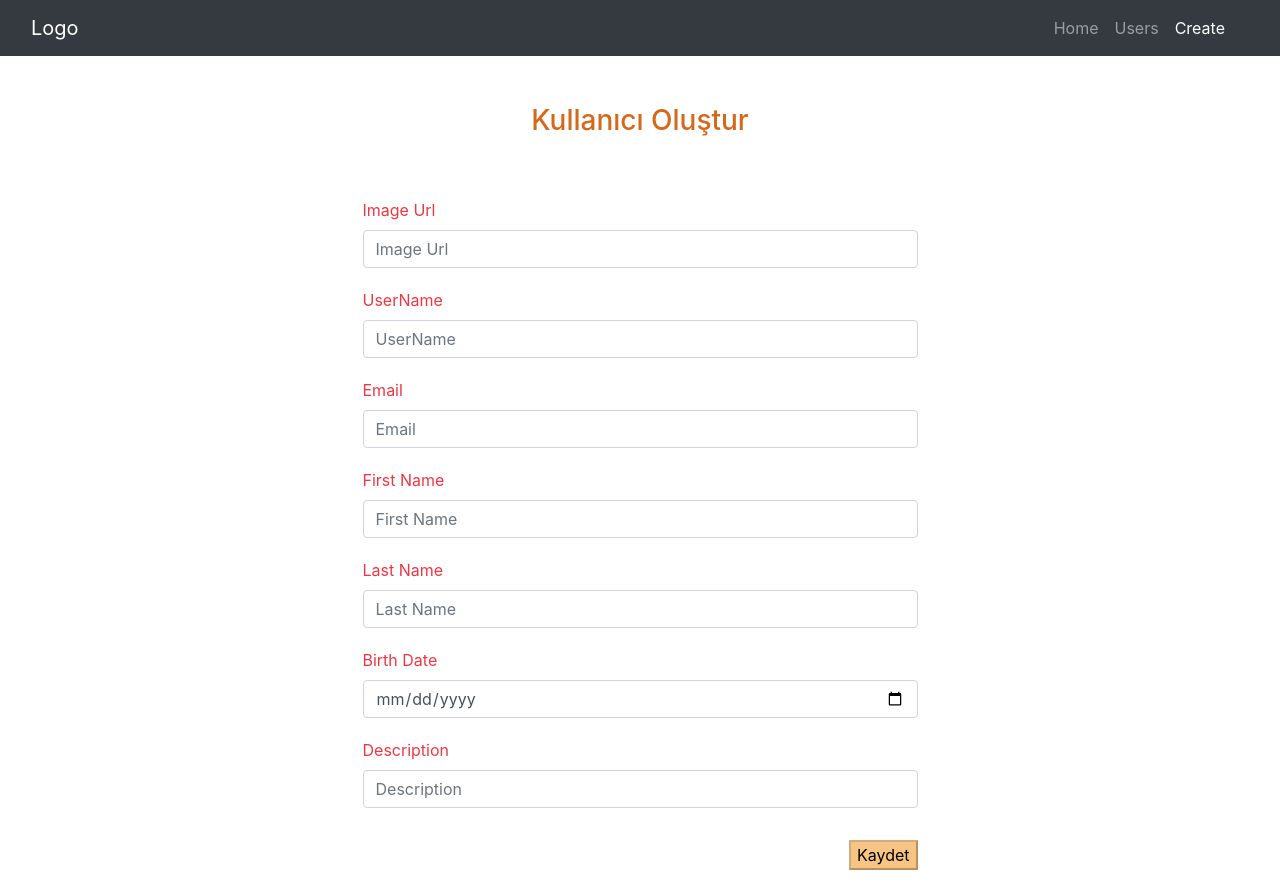
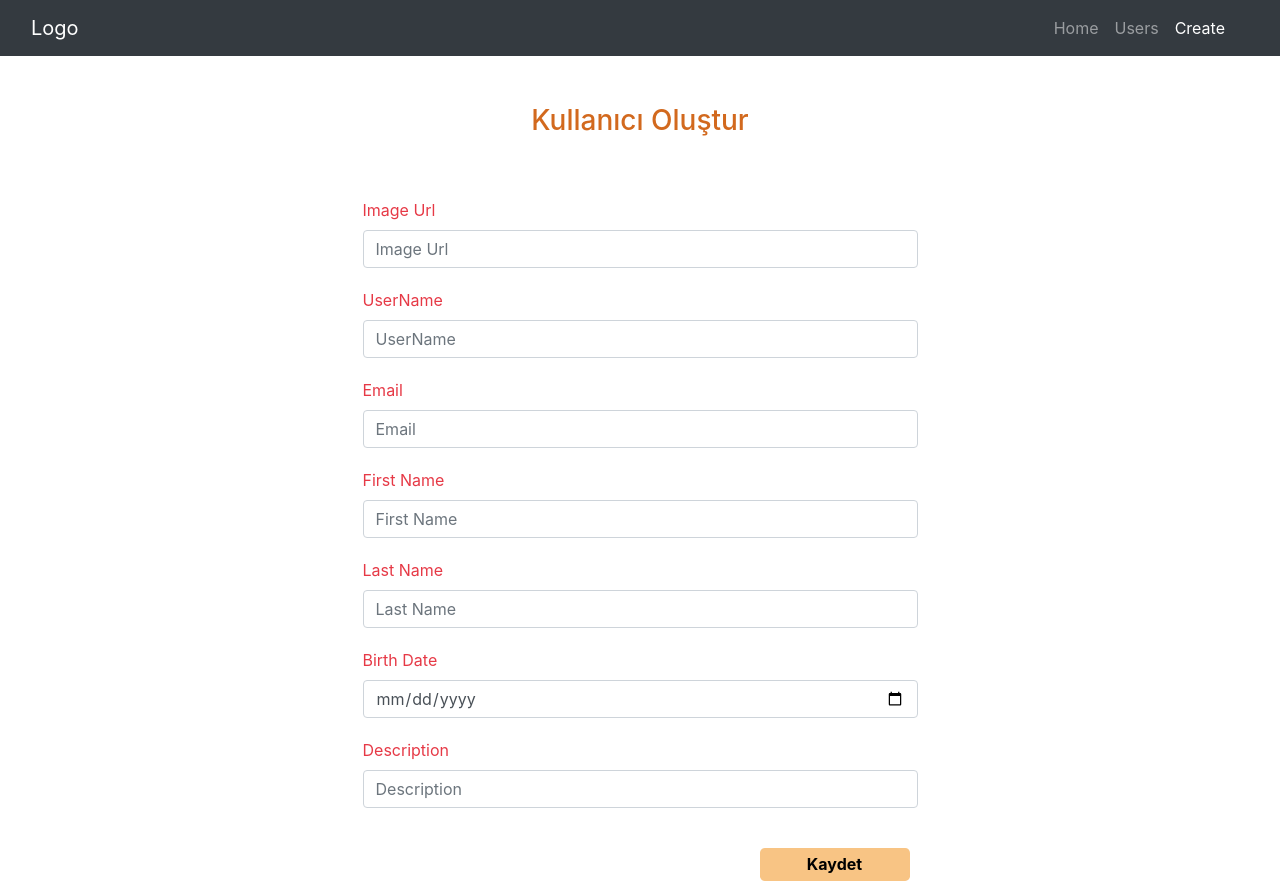
Before and after one commit to Ramekici/cal-sma, a React (Create React App) app in the folder client/: page /create in a window 1280 px wide. Built offline with nearby package versions, Linux system fonts and the light colour scheme.

Commit message:
latessssttt

```diff
--- a/client/src/components/CreateEdit.js
+++ b/client/src/components/CreateEdit.js
@@ -73,10 +73,12 @@ const CreateEdit = (props) => {
 
     useEffect(()=> {
         if(match) {
-            dispatchFormState(formState)
+            for(let keys in updateItem){
+                onChangeInputHandler(keys, '', false)
+            }
             dispatch(setInitial());
         }
-    },[match, dispatch, dispatchFormState,formState])
+    },[match])
 
     useEffect(() =>{
         if(errors){
@@ -199,7 +201,7 @@ const CreateEdit = (props) => {
                     <div className="col-lg-6 d-flex mt-3"
                         style={{justifyContent:"flex-end"}}>
                         <button
-                            className="card_button_display"
+                            className="card_button card_button_display"
                             type="submit"
                             disabled={id ? false : !formState.formIsValid}
                             > {id ? "Güncelle" :"Kaydet"}</button>
```
